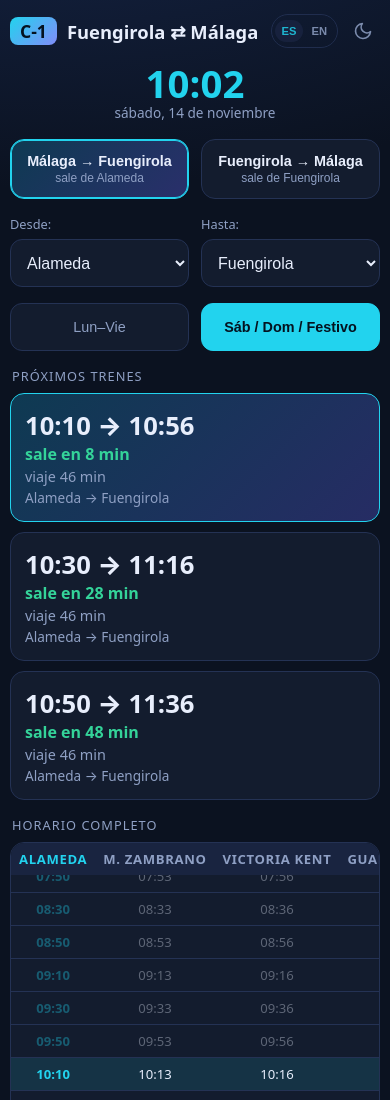
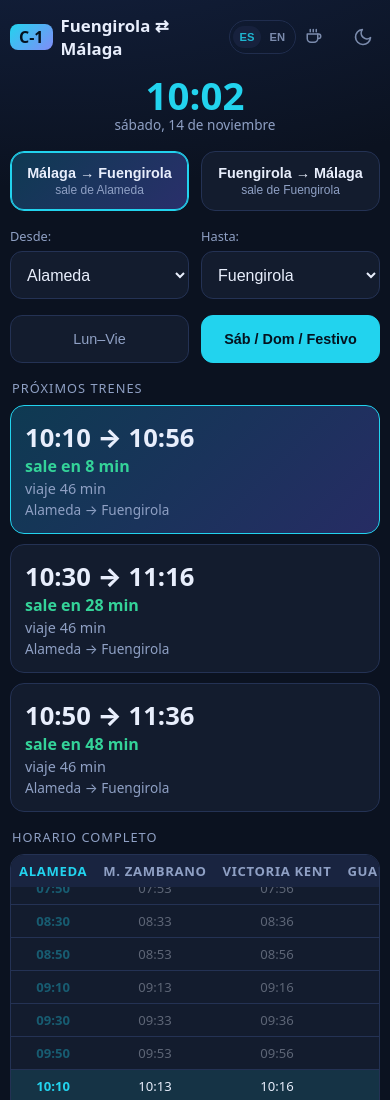
Before and after one commit to fvilpaz/nextren, a plain HTML site: page index.html in a window 390 px wide. Shown: the top 1100 px of the page. Drawn offline with Linux system fonts and the light colour scheme.

Commit message:
Taza de cafe discreta en la cabecera (abre la misma ventana) y titulo ajustado en movil
Co-Authored-By: Claude Sonnet 5.5 <noreply@anthropic.com>

```diff
--- a/app.js
+++ b/app.js
@@ -92,6 +92,7 @@ fillStops(); tick(); scrollNext(); setInterval(tick,30000);
 /* ===== Café ===== */
 const dlg = $("cafe-dlg");
 $("cafe-btn").onclick = () => dlg.showModal();
+$("cafe-top").onclick = () => dlg.showModal();
 $("cafe-close").onclick = () => dlg.close();
 dlg.addEventListener("click", e => { if (e.target === dlg) dlg.close(); }); // clic fuera = cerrar
 document.querySelectorAll(".cafe-copy").forEach(b => b.onclick = async () => {
--- a/index.html
+++ b/index.html
@@ -18,6 +18,9 @@
     <div class="clock"><span id="clock">--:--</span><small id="date"></small></div>
     <div class="ctrl">
     <button type="button" class="ctrl-btn lang-btn" id="lang-btn" aria-label="Cambiar idioma a inglés" data-i18n-aria="lang.aria"><span data-l="es" class="on">ES</span><span data-l="en">EN</span></button>
+    <button type="button" class="ctrl-btn cafe-top" id="cafe-top" aria-label="Invítame a un café" title="Invítame a un café" data-i18n-aria="cafe.btn" data-i18n-title="cafe.btn">
+      <svg width="18" height="18" viewBox="0 0 24 24" fill="none" stroke="currentColor" stroke-width="2" stroke-linecap="round" stroke-linejoin="round" aria-hidden="true"><path d="M17 8h1a3 3 0 010 6h-1"/><path d="M3 8h14v6a5 5 0 01-5 5H8a5 5 0 01-5-5V8z"/><path d="M7 2v3M11 2v3M15 2v3"/></svg>
+    </button>
     <button type="button" class="ctrl-btn" id="theme-btn" aria-label="Cambiar a tema claro">
       <svg class="ico-sun" width="20" height="20" viewBox="0 0 24 24" fill="none" stroke="currentColor" stroke-width="2" stroke-linecap="round" stroke-linejoin="round" aria-hidden="true"><circle cx="12" cy="12" r="4"/><path d="M12 2v2M12 20v2M4.9 4.9l1.4 1.4M17.7 17.7l1.4 1.4M2 12h2M20 12h2M4.9 19.1l1.4-1.4M17.7 6.3l1.4-1.4"/></svg>
       <svg class="ico-moon" width="20" height="20" viewBox="0 0 24 24" fill="none" stroke="currentColor" stroke-width="2" stroke-linecap="round" stroke-linejoin="round" aria-hidden="true"><path d="M21 12.8A9 9 0 1111.2 3a7 7 0 009.8 9.8z"/></svg>
--- a/style.css
+++ b/style.css
@@ -54,7 +54,9 @@ tr.nx td{background:var(--nx)}
 td.lv span{background:var(--chip);color:#201500;border-radius:6px;padding:1px 6px;font-size:.7rem;font-weight:700}
 @media (max-width:700px){
   body{padding:14px 10px 30px}
-  h1{font-size:1.15rem}
+  h1{font-size:1.05rem;gap:8px}
+  .ctrl{gap:2px}
+  .badge{font-size:1rem;padding:2px 9px}
   header{grid-template-columns:1fr auto;grid-template-areas:"titulo botones" "reloj reloj";row-gap:14px}
   header h1{grid-area:titulo}
   header .ctrl{grid-area:botones}
@@ -94,6 +96,7 @@ dialog::backdrop{background:var(--shade)}
 .ctrl{display:flex;gap:8px}
 .ctrl-btn{width:34px;height:34px;display:grid;place-items:center;background:transparent;color:var(--mut);border:1px solid transparent;border-radius:17px;cursor:pointer;transition:.15s;opacity:.85}
 .ctrl-btn:hover{opacity:1;border-color:var(--line);color:var(--acc)}
+.cafe-top:hover{color:var(--ok)}
 #theme-btn{width:34px}
 :root[data-theme="light"] .ico-moon{display:none}
 :root:not([data-theme="light"]) .ico-sun{display:none}
--- a/sw.js
+++ b/sw.js
@@ -1,6 +1,6 @@
 // Service worker de Nextren: guarda la app para que abra sin conexión.
 // Al cambiar cualquier archivo de la app, subir el número de VERSION.
-const VERSION = "nextren-v12";
+const VERSION = "nextren-v13";
 const FILES = ["./", "./index.html", "./style.css", "./app.js", "./theme.js", "./festivos.js", "./i18n.js", "./manifest.webmanifest", "./icon-192.png", "./icon-512.png"];
 
 self.addEventListener("install", e => {
```
